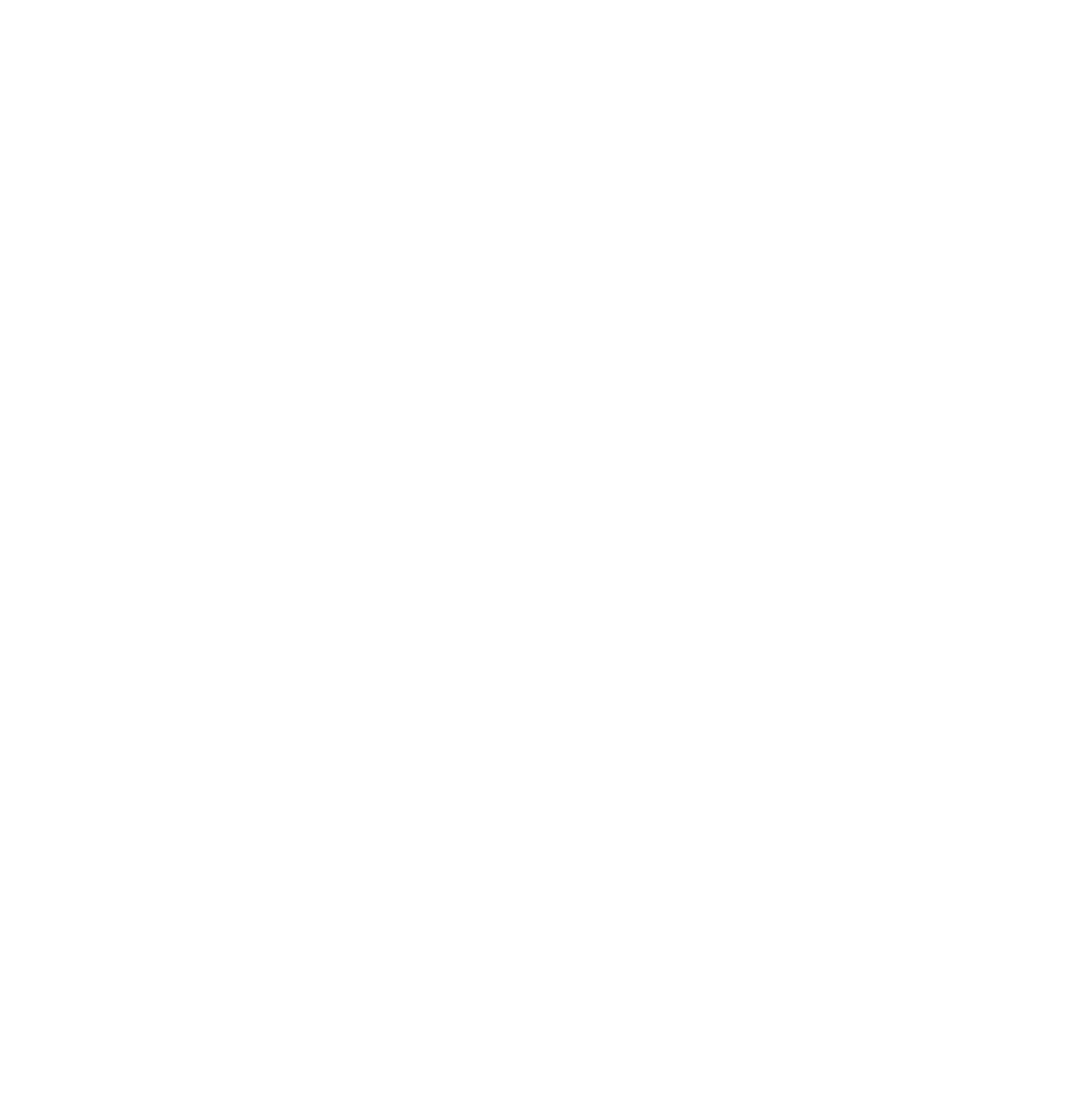
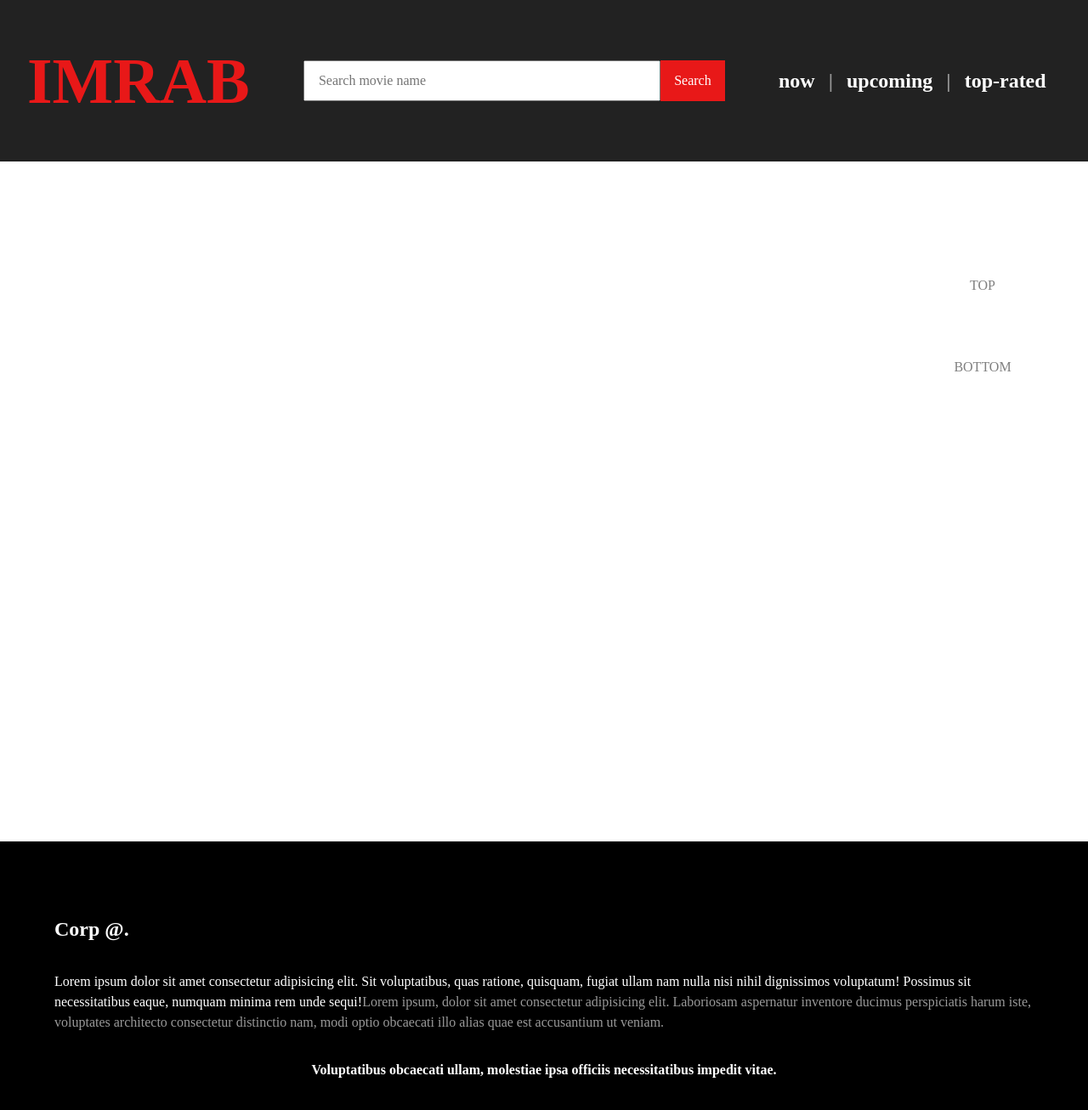
Before and after one commit to wanted-pre-onboarding-frontend-6/Assign-3, a React (Create React App) app: page / in a window 1280 px wide. Shown: the top 1306 px of the page at 85% size. Before the commit the page ends 800 px from the top, so only its background shows below. Built offline with nearby package versions, Linux system fonts and the light colour scheme.

Commit message:
feat: add mainLayout@routing
전페이지 라우팅 및 레이아웃을 설정하였습니다.

1. header
2. footer
3. sidebar
4. routing
       - / (home)
       - /now (noew)
       -/upcoming (upcoming)
       -/movie/detail/:movieId
       -/serach?= (search)

```diff
--- a/src/App.tsx
+++ b/src/App.tsx
@@ -1,10 +1,12 @@
 import Routing from 'Routing';
 import { ThemeProvider } from 'styled-components';
+import GlobalStyle from 'styles/Global';
 import { theme } from 'styles/Theme';
 
 function App() {
   return (
     <ThemeProvider theme={theme}>
+      <GlobalStyle />
       <Routing />
     </ThemeProvider>
   );
--- a/src/Routing.tsx
+++ b/src/Routing.tsx
@@ -1,7 +1,22 @@
-import React from 'react';
+import Layout from 'components/layout/Layout';
+import HomePage from 'pages/home';
+import { BrowserRouter, Route, Routes } from 'react-router-dom';
 
 function Routing() {
-  return <></>;
+  return (
+    <BrowserRouter>
+      <Layout>
+        <Routes>
+          <Route path="/" element={<HomePage />} />
+          <Route path="/now" element={<HomePage />} />
+          <Route path="/upcoming" element={<HomePage />} />
+          <Route path="/top-rated" element={<HomePage />} />
+          <Route path="/movie/detail/:movieId" element={<HomePage />} />
+          <Route path="/search" element={<HomePage />} />
+        </Routes>
+      </Layout>
+    </BrowserRouter>
+  );
 }
 
 export default Routing;
--- /dev/null
+++ b/src/components/footer/Footer.tsx
@@ -0,0 +1,56 @@
+import styled from 'styled-components';
+
+const Footer = () => {
+  return (
+    <FooterWrapper>
+      <FooterContainer>
+        <p>Corp @.</p>
+        <div>
+          Lorem ipsum dolor sit amet consectetur adipisicing elit. Sit voluptatibus, quas ratione,
+          quisquam, fugiat ullam nam nulla nisi nihil dignissimos voluptatum! Possimus sit
+          necessitatibus eaque, numquam minima rem unde sequi!
+          <span>
+            Lorem ipsum, dolor sit amet consectetur adipisicing elit. Laboriosam aspernatur
+            inventore ducimus perspiciatis harum iste, voluptates architecto consectetur distinctio
+            nam, modi optio obcaecati illo alias quae est accusantium ut veniam.
+          </span>
+        </div>
+        <p>Voluptatibus obcaecati ullam, molestiae ipsa officiis necessitatibus impedit vitae.</p>
+      </FooterContainer>
+    </FooterWrapper>
+  );
+};
+export default Footer;
+
+const FooterWrapper = styled.div`
+  position: relative;
+  display: flex;
+  justify-content: center;
+  align-items: center;
+  bottom: 0;
+  height: 365px;
+  width: 100%;
+  background-color: ${props => props.theme.blackColor};
+`;
+
+const FooterContainer = styled.div`
+  max-width: 90%;
+  color: ${props => props.theme.fontColor};
+
+  & p:first-child {
+    font-weight: bold;
+    font-size: 24px;
+    margin-bottom: 32px;
+  }
+
+  & span {
+    color: ${props => props.theme.fontSubColor};
+  }
+
+  & p:last-child {
+    text-align: center;
+    margin: 0 auto;
+    margin-top: 32px;
+    font-weight: bold;
+  }
+`;
--- /dev/null
+++ b/src/components/header/Header.tsx
@@ -0,0 +1,65 @@
+import { Link } from 'react-router-dom';
+import styled from 'styled-components';
+import HeaderSearch from './search/Search';
+
+const Header = () => {
+  return (
+    <HeaderWrapper>
+      <HeaderLogo>
+        <Link to="/">IMRAB</Link>
+      </HeaderLogo>
+      <HeaderSearch />
+      <HeaderNavList>
+        <Link to="/now">
+          <li>now</li>
+        </Link>
+        <Link to="/upcoming">
+          <li>upcoming</li>
+        </Link>
+        <Link to="/top-rated">
+          <li>top-rated</li>
+        </Link>
+      </HeaderNavList>
+    </HeaderWrapper>
+  );
+};
+export default Header;
+
+const HeaderWrapper = styled.div`
+  width: 100%;
+  height: 190px;
+  background-color: ${props => props.theme.subColor};
+  display: flex;
+  justify-content: space-between;
+  align-items: center;
+  padding: 0 32px;
+`;
+
+const HeaderLogo = styled.div`
+  font-family: 'Bubblegum-sans';
+  color: ${props => props.theme.mainColor};
+  font-size: 76px;
+  font-weight: bold;
+`;
+
+const HeaderNavList = styled.ul`
+  color: ${props => props.theme.fontColor};
+  display: flex;
+  justify-content: space-around;
+  width: 300px;
+  font-size: 24px;
+  font-weight: bold;
+  margin-right: 32px;
+
+  & > a {
+    li::after {
+      content: '|';
+      color: #999;
+      margin: 0 1rem;
+    }
+
+    :last-child > li::after {
+      content: '';
+    }
+  }
+`;
--- /dev/null
+++ b/src/components/header/search/Search.tsx
@@ -0,0 +1,28 @@
+import styled from 'styled-components';
+
+const HeaderSearch = () => {
+  return (
+    <div>
+      <SearchInput type="text" placeholder="Search movie name" />
+      <SearchButton>Search</SearchButton>
+    </div>
+  );
+};
+export default HeaderSearch;
+
+const SearchInput = styled.input`
+  width: 420px;
+  height: 48px;
+  padding-left: 16px;
+`;
+
+const SearchButton = styled.button`
+  background-color: ${props => props.theme.mainColor};
+  color: ${props => props.theme.fontColor};
+  height: 48px;
+  width: 76px;
+
+  :hover {
+    opacity: 0.5;
+  }
+`;
--- /dev/null
+++ b/src/components/layout/Layout.tsx
@@ -0,0 +1,28 @@
+import { FC, ReactNode } from 'react';
+import styled from 'styled-components';
+import Footer from 'components/footer/Footer';
+import Header from 'components/header/Header';
+import Sidebar from 'components/sidebar/Sidebar';
+
+interface LayoutProps {
+  children: ReactNode;
+}
+
+const Layout: FC<LayoutProps> = ({ children }) => {
+  return (
+    <>
+      <Header />
+      <LayoutWrapper>
+        <Sidebar />
+        {children}
+      </LayoutWrapper>
+      <Footer />
+    </>
+  );
+};
+export default Layout;
+
+const LayoutWrapper = styled.div`
+  position: relative;
+  min-height: 100vh;
+`;
--- /dev/null
+++ b/src/components/sidebar/Sidebar.tsx
@@ -0,0 +1,31 @@
+import styled from 'styled-components';
+
+const Sidebar = () => {
+  return (
+    <SidebarWrapper>
+      <div>TOP</div>
+      <div>BOTTOM</div>
+    </SidebarWrapper>
+  );
+};
+export default Sidebar;
+
+const SidebarWrapper = styled.div`
+  position: fixed;
+  background-color: #fff;
+  opacity: 0.5;
+  bottom: 40%;
+  right: 5%;
+  width: 120px;
+
+  & > div {
+    cursor: pointer;
+    display: flex;
+    justify-content: center;
+    padding: 36px;
+
+    :hover {
+      color: #999;
+    }
+  }
+`;
--- /dev/null
+++ b/src/pages/home/index.tsx
@@ -0,0 +1,4 @@
+const HomePage = () => {
+  return <div></div>;
+};
+export default HomePage;
--- a/src/styles/Global.ts
+++ b/src/styles/Global.ts
@@ -3,7 +3,12 @@
 const GlobalStyle = createGlobalStyle`
     @font-face {
         font-family: "Noto-sans";
-        src: url("assets/font/NotoSansKR-Regular.otf");
+        src: url("assets/font/NotoSansKR-Regular.otf") format('font-otf');
+    }
+
+    @font-face {
+        font-family: 'Bubblegum-sans';
+        src: url('assets/font/BubblegumSans-Regular.ttf') format('font-ttf');
     }
 
     * {
@@ -11,7 +16,7 @@
         padding: 0;
         font: inherit;
         color: inherit;
-        font-family: 'Noto Sans'
+        font-family: 'Noto-sans'
     }
 
     *,
```
Also changed, not shown: src/assets/font/BubblegumSans-Regular.ttf (added), 1 other file (tests, documents, lock files or other folders).
